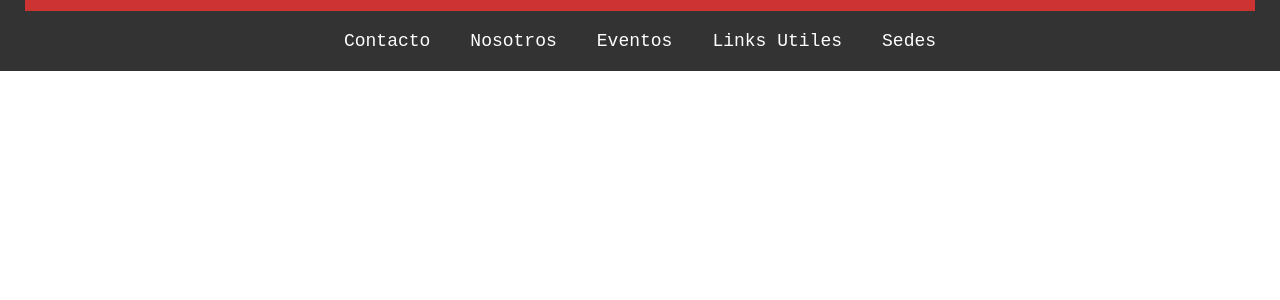
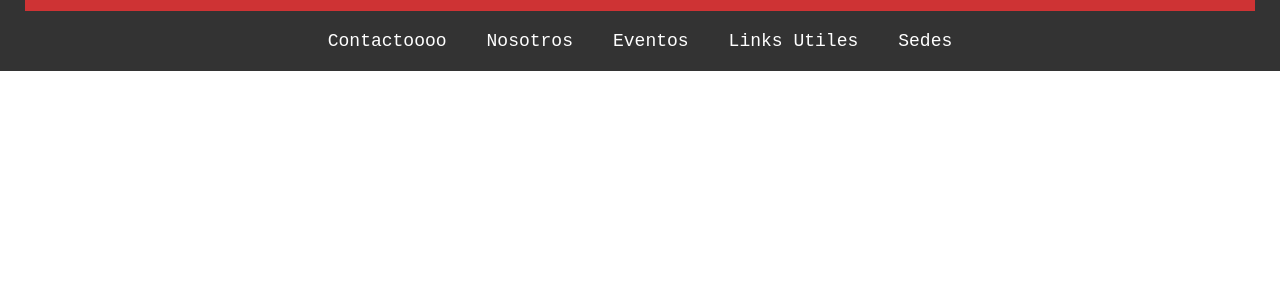
Before and after one commit to FabricioGodoy/portfolio, a React (Vite) app: page / in a window 1280 px wide. Shown: the top 300 px of the page. Built offline with nearby package versions, Linux system fonts and the light colour scheme.

Commit message:
probando rama main

```diff
--- a/src/components/navbar/navBar.jsx
+++ b/src/components/navbar/navBar.jsx
@@ -22,7 +22,7 @@ export const NavBar = () => {
       <nav className="navigation">
         <ul>
           <li>
-            <a>Contacto</a>
+            <a>Contactoooo</a>
          <ul>
               <li>
               <a href="https://www.linkedin.com/in/fabricio-godoy-19b366190/"  target="_blank" rel="noopener noreferrer"> <img className="iconContact"   src="https://img.icons8.com/fluency/48/null/linkedin.png"/></a>
```
